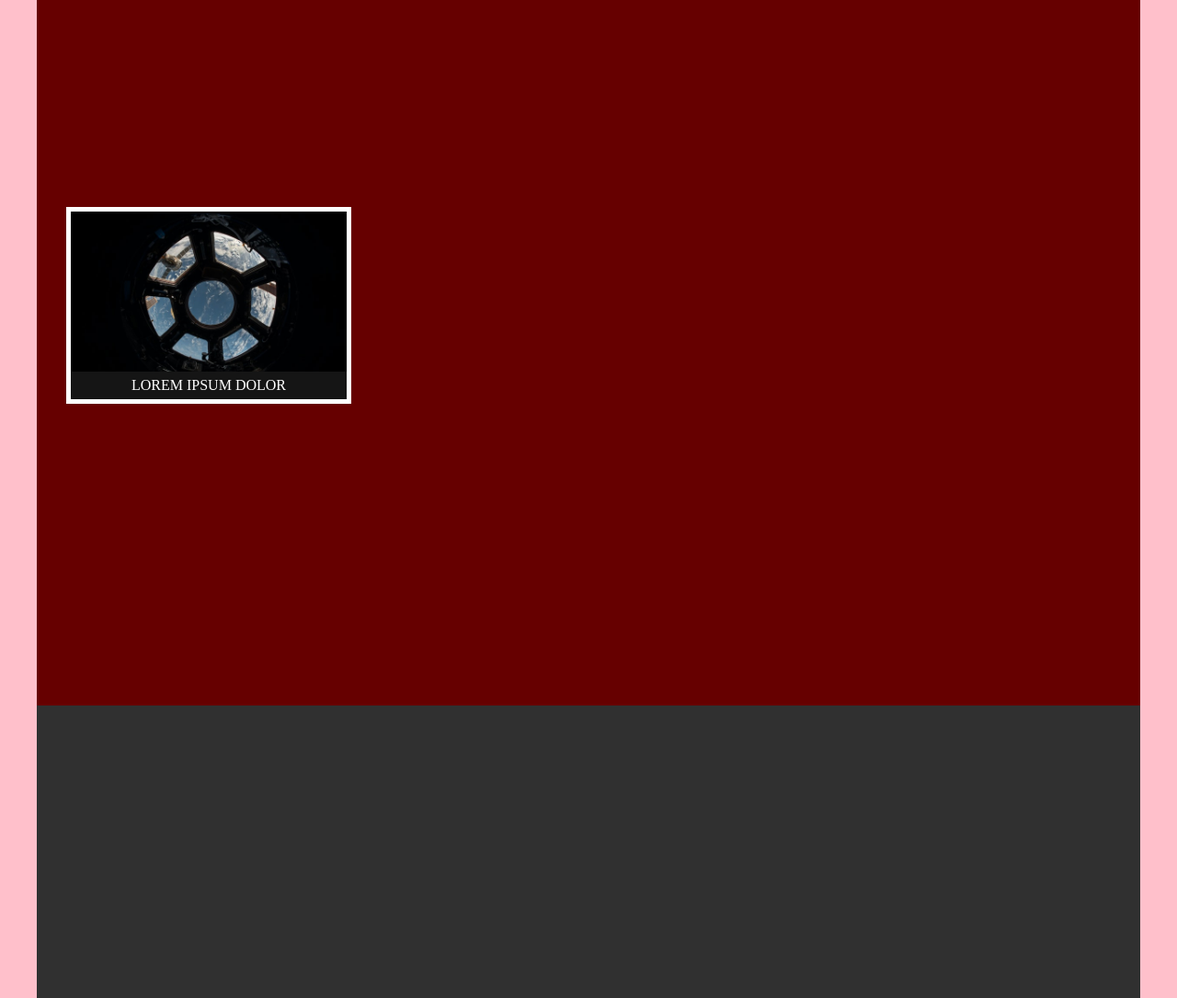
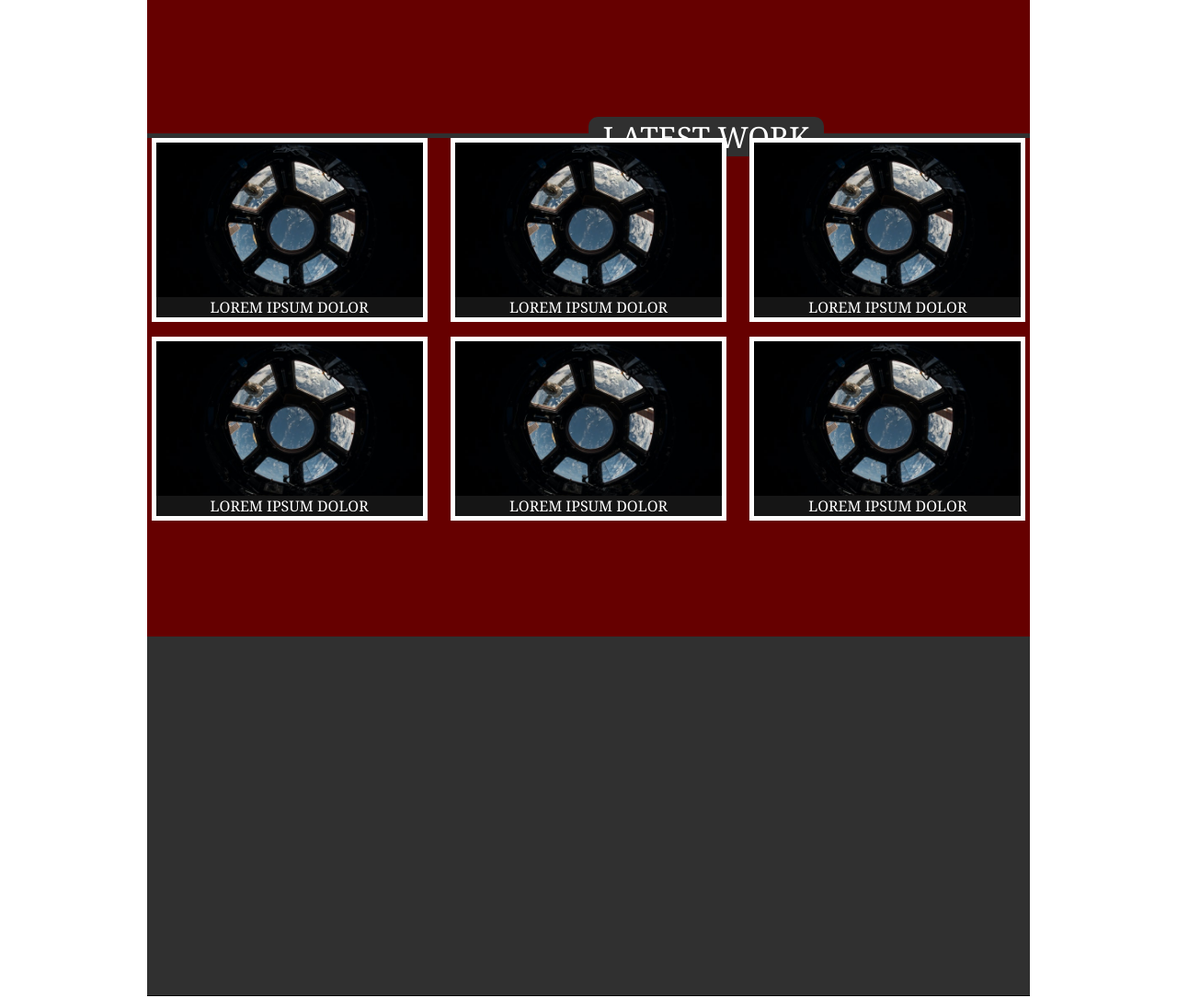
Before and after one commit to TapasSingha/PSD_Template_projects, a plain HTML site: page Modernist/index.html in a window 1280 px wide. Shown: the part 900-1985 px from the top of the page at 92% size. Drawn offline with Linux system fonts and the light colour scheme.

Commit message:
Update index.html
The border-color for image-board-content is not working.

```diff
--- a/Modernist/index.html
+++ b/Modernist/index.html
@@ -6,15 +6,27 @@
     <meta name="viewport" content="width=device-width, initial-scale=1.0">
     <title>Modernist Template Recreation</title>
     <style>
+        /*
+        GitHub page- https://github.com/TapasSingha/PSD_Template_projects/tree/main/Modernist
+
+        CodePen link- https://codepen.io/TapasSingha/pen/eYRyXoP?editors=1100
+
+        */
         /*COMMON/UNIVERSAL*/
+
         body{
+
+            background-color:white;
             color:white;
-            background-color:pink;
-            max-width:1200px;
-            margin:5rem auto;
+            max-width:960px;
+            /*I hadmade a huge problem out of this. Since I had used width instead of max-width, the width of the latest-work section as well as the others always stayed at this width size. So it had scrollbar and the image-board content didn't pour into next lines as it had extra space to the right side.*/
+            margin:0 auto;
             box-sizing:border-box;
             border-top:5px solid #76c38f;
+
+            font-family:Georgia, 'Times New Roman', Times, serif;
         }
+
         img{
             max-width:100%;
         }
@@ -24,7 +36,6 @@
         }
         main{
             min-height:500px;
-            background-color:#660000;
             border-bottom:1px solid #000;
         }
         footer{
@@ -44,15 +55,27 @@
         }
         #latest-work{
             min-height:542px;
+            border-top:5px solid #303030;
+            text-align: center;
+            position:relative;
         }
+        #latest-work > h2{
+            background-color:#303030;
+            display:inline-block;
+            position:absolute;
+            top:-50px;
+            width:256px;
+            font-size:32px;
+            font-weight:normal;
+            text-transform:uppercase;
+            border-radius:10px;
+        }
+
         #btm-nav{
             min-height:390px;
         }
         /**/
-        .container{
-            max-width:960px;
-            margin:0 auto;
-        }
+
         .dark-maroon{
             background-color:#290000;
         }
@@ -65,36 +88,50 @@
 
 
 
-        .image-board{
+
+        #boards{
+            display:flex;
+            flex-wrap:wrap;
+            gap:1rem;
+            justify-content:space-around;
+        }
+        #boards .image-board-content{
+            position:relative;
+            height:190px;
+            flex-basis:290px;
             border:5px solid white;
-            width:300px;
-            min-height:200px;
-            margin-left:2rem;
-            position:relative;
         }
-        .image-board:hover{
-            cursor:pointer;
-            border-color: #76c38f;
-        }
-        .image-board:hover .overlay-text{
-            display:none;
-            cursor:pointer;
+        .image-board-content img{
+            height:100%;
+            width:100%;
         }
 
-
-        .image-board .overlay-text{
+        .overlay-text{
+            color:white;
             background-color: #151515;
-            min-height:30px;
+            width:100%;
             position:absolute;
-            width:100%;
             bottom:0;
             display:flex;
             align-items:center;
             justify-content:center;
         }
-        .image-board .overlay-text p{
+        .overlay-text p{
             margin:0;
         }
+        .image-board-content:hover,
+        .image-board-content:focus,
+        .image-board-content:active {
+            cursor:pointer;
+            border-color:#76c38f;
+        }
+
+        .image-board-content:hover .overlay-text,
+        .image-board-content:focus .overlay-text,
+        .image-board-content:active .overlay-text{
+            display:none;
+        }
+
     </style>
 </head>
 <body>
@@ -112,10 +149,43 @@
         </section>
 
         <section id="latest-work" class="maroon">
-            <div class="image-board">
-                <img src="img/Uncut/history_2.jpg" alt="earth from space">
-                <div class="overlay-text">
-                    <p>LOREM IPSUM DOLOR</p>
+            <h2>Latest work</h2>
+            <div id="boards">
+                <div class="image-board-content">
+                    <img src="img/Uncut/history_2.jpg" alt="earth from space">
+                    <div class="overlay-text">
+                        <p>LOREM IPSUM DOLOR</p>
+                    </div>
+                </div>
+                <div class="image-board-content">
+                    <img src="img/Uncut/history_2.jpg" alt="earth from space">
+                    <div class="overlay-text">
+                        <p>LOREM IPSUM DOLOR</p>
+                    </div>
+                </div>
+                <div class="image-board-content">
+                    <img src="img/Uncut/history_2.jpg" alt="earth from space">
+                    <div class="overlay-text">
+                        <p>LOREM IPSUM DOLOR</p>
+                    </div>
+                </div>
+                <div class="image-board-content">
+                    <img src="img/Uncut/history_2.jpg" alt="earth from space">
+                    <div class="overlay-text">
+                        <p>LOREM IPSUM DOLOR</p>
+                    </div>
+                </div>
+                <div class="image-board-content">
+                    <img src="img/Uncut/history_2.jpg" alt="earth from space">
+                    <div class="overlay-text">
+                        <p>LOREM IPSUM DOLOR</p>
+                    </div>
+                </div>
+                <div class="image-board-content">
+                    <img src="img/Uncut/history_2.jpg" alt="earth from space">
+                    <div class="overlay-text">
+                        <p>LOREM IPSUM DOLOR</p>
+                    </div>
                 </div>
             </div>
         </section>
@@ -124,7 +194,7 @@
 
         </section>
     </main>
-    <footer>
+    <footer">
         <p>Copyright&copy; 2013 Domain Name - All Rights Reserved</p>
         <p>Template by OS Templates</p>
     </footer>
```
